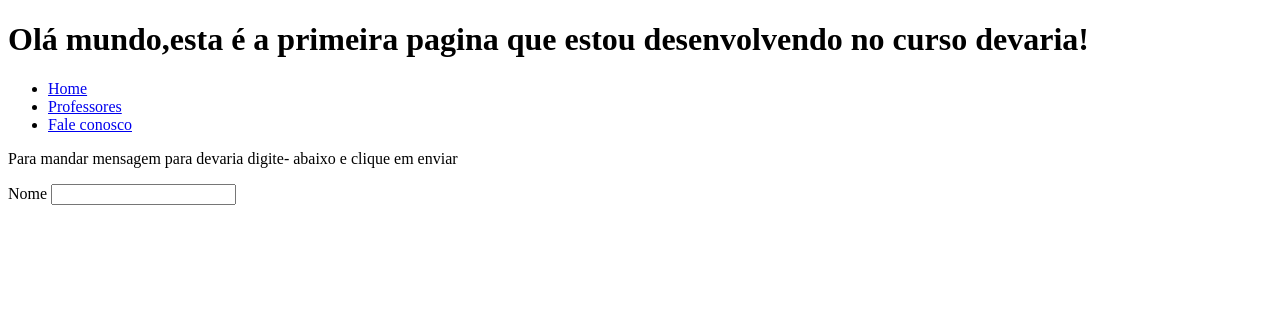
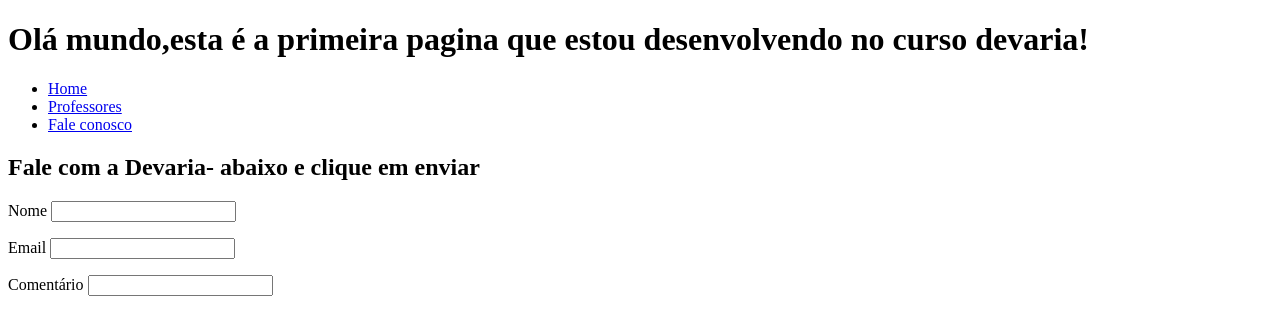
Before and after one commit to DouglasReisDev/PrimeiroProjetoHTML_Devaria, a plain HTML site: page FaleConosco.html in a window 1280 px wide. Drawn offline with Linux system fonts and the light colour scheme.

Commit message:
Update FaleConosco.html
criação dos labels fale conosco

```diff
--- a/FaleConosco.html
+++ b/FaleConosco.html
@@ -19,16 +19,22 @@
     </header>
     <main>
         <p>
-            Para mandar mensagem para devaria digite- abaixo e clique em enviar
+            <h2>Fale com a Devaria- abaixo e clique em enviar </h2>
         </p>
         <selection>
         <form action="index.html">
+            <p>
+                <label>Nome</label>
+                <input type="text" name ="Nome"/>
+            </p>
+            <p>
+                <label>Email</label>
+                <input type="email" Email="Email"/>
+            </p>
            <p>
-            <label>Nome</label>
-            <input type="text" name ="Nome"/>
+                <label> Comentário</label>
+                <input type="text" Comentário="Comentário"/>
             </p>
-
-
 
 
 
```
